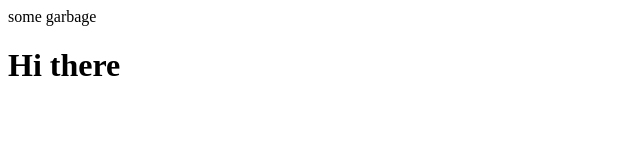
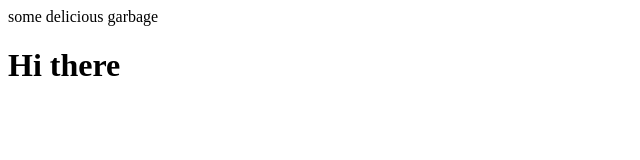
Before and after one commit to marcmajcher/git-demo-repo, a plain HTML site: page index.html in a window 1280 px wide. Shown: the full height of the page, 0-640 px from the left. Drawn offline with Linux system fonts and the light colour scheme.

Commit message:
delicious

```diff
--- a/index.html
+++ b/index.html
@@ -9,7 +9,7 @@
 </head>
 <body>
   <div id= new>
-    some garbage
+    some delicious garbage
   </div>
   <h1>Hi there</h1>
 </body>
```
